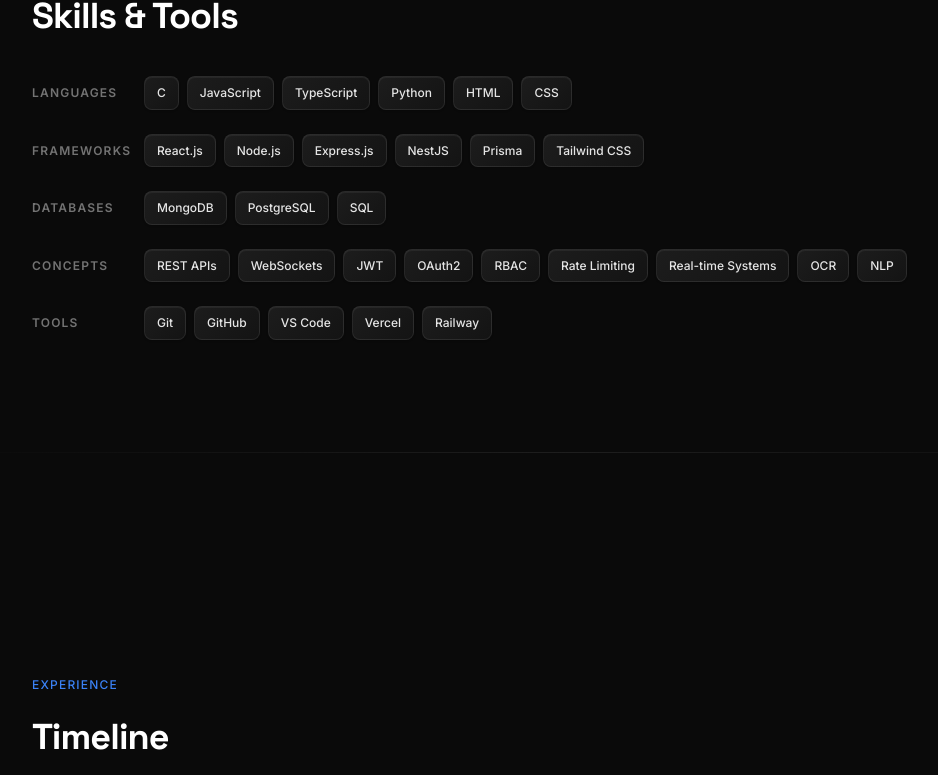
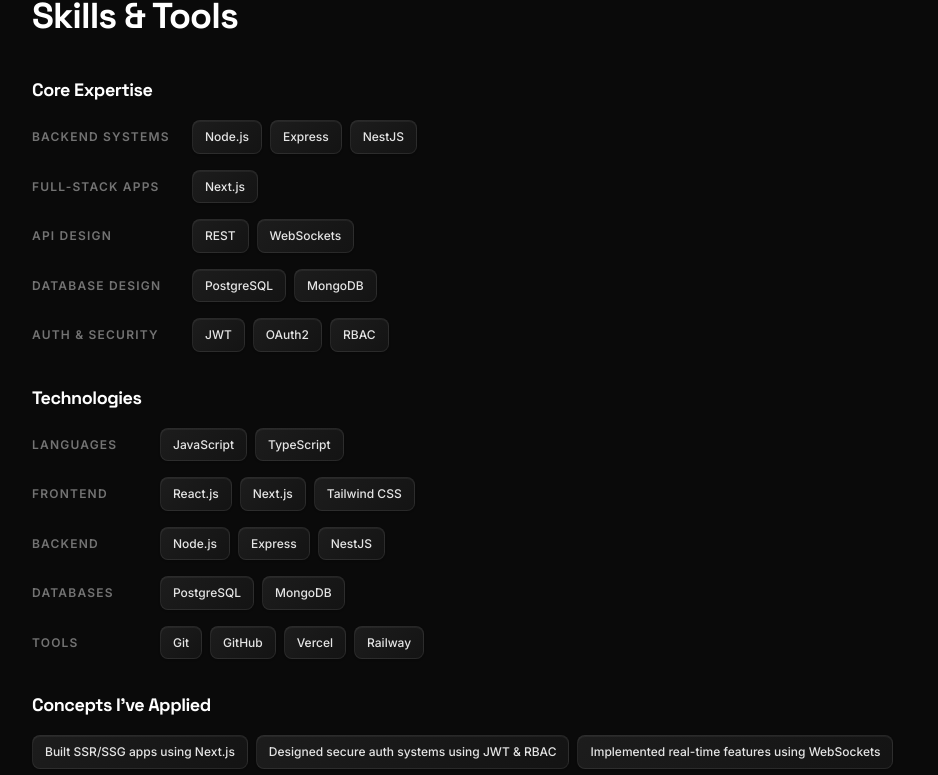
Before and after one commit to ashutoshpandey18/Portfolio-, a Next.js app: page / in a window 1280 px wide. Shown: the part 5229-6004 px from the top of the page, without its empty margins (64-1002 px from the left). Built offline with nearby package versions, Linux system fonts and the light colour scheme.

Commit message:
enhancing and updating

```diff
--- a/components/SkillsTools.tsx
+++ b/components/SkillsTools.tsx
@@ -16,7 +16,9 @@
       ref={chipRef}
       onMouseEnter={() => setIsHovered(true)}
       onMouseLeave={() => setIsHovered(false)}
-      className="skill-chip group relative"
+      className={`skill-chip group relative transition-transform duration-200 ${
+        isHovered ? 'scale-[1.02] shadow-[0_0_18px_rgba(59,130,246,0.18)]' : ''
+      }`}
       style={
         {
           '--spotlight-x': `${spotlight?.x ?? 50}%`,
@@ -41,27 +43,58 @@
 }
 
 export default function SkillsTools() {
-  const categories = [
+  const coreExpertise = [
+    {
+      label: 'Backend Systems',
+      tools: ['Node.js', 'Express', 'NestJS'],
+    },
+    {
+      label: 'Full-Stack Apps',
+      tools: ['Next.js'],
+    },
+    {
+      label: 'API Design',
+      tools: ['REST', 'WebSockets'],
+    },
+    {
+      label: 'Database Design',
+      tools: ['PostgreSQL', 'MongoDB'],
+    },
+    {
+      label: 'Auth & Security',
+      tools: ['JWT', 'OAuth2', 'RBAC'],
+    },
+  ];
+
+  const technologies = [
     {
       label: 'Languages',
-      tools: ['C', 'JavaScript', 'TypeScript', 'Python', 'HTML', 'CSS'],
+      tools: ['JavaScript', 'TypeScript'],
     },
     {
-      label: 'Frameworks',
-      tools: ['React.js', 'Node.js', 'Express.js', 'NestJS', 'Prisma', 'Tailwind CSS'],
+      label: 'Frontend',
+      tools: ['React.js', 'Next.js', 'Tailwind CSS'],
+    },
+    {
+      label: 'Backend',
+      tools: ['Node.js', 'Express', 'NestJS'],
     },
     {
       label: 'Databases',
-      tools: ['MongoDB', 'PostgreSQL', 'SQL'],
-    },
-    {
-      label: 'Concepts',
-      tools: ['REST APIs', 'WebSockets', 'JWT', 'OAuth2', 'RBAC', 'Rate Limiting', 'Real-time Systems', 'OCR', 'NLP'],
+      tools: ['PostgreSQL', 'MongoDB'],
     },
     {
       label: 'Tools',
-      tools: ['Git', 'GitHub', 'VS Code', 'Vercel', 'Railway'],
+      tools: ['Git', 'GitHub', 'Vercel', 'Railway'],
     },
+  ];
+
+  const appliedConcepts = [
+    'Built SSR/SSG apps using Next.js',
+    'Designed secure auth systems using JWT & RBAC',
+    'Implemented real-time features using WebSockets',
+    'Built scalable APIs with rate limiting',
+    'Integrated OCR/NLP features',
   ];
 
   return (
@@ -77,11 +110,17 @@
           </h2>
         </Reveal>
 
-        <div className="space-y-6">
-          {categories.map((cat, i) => (
-            <Reveal key={i} delay={i * 0.08}>
+        <div className="space-y-8">
+          <Reveal>
+            <div className="space-y-4">
+              <h3 className="text-base sm:text-lg font-bold font-space tracking-tight text-white">
+                Core Expertise
+              </h3>
+              <div className="space-y-4">
+                {coreExpertise.map((cat, i) => (
+                  <Reveal key={i} delay={i * 0.06}>
                     <div className="flex flex-col sm:flex-row sm:items-center gap-3 sm:gap-4">
-                <span className="text-xs font-semibold tracking-widest uppercase text-neutral-500 sm:w-24 shrink-0">
+                      <span className="text-xs font-semibold tracking-widest uppercase text-neutral-500 sm:w-36 shrink-0">
                         {cat.label}
                       </span>
                       <div className="flex flex-wrap gap-2">
@@ -94,6 +133,49 @@
                 ))}
               </div>
             </div>
+          </Reveal>
+
+          <Reveal>
+            <div className="space-y-4">
+              <h3 className="text-base sm:text-lg font-bold font-space tracking-tight text-white">
+                Technologies
+              </h3>
+              <div className="space-y-4">
+                {technologies.map((cat, i) => (
+                  <Reveal key={i} delay={i * 0.06}>
+                    <div className="flex flex-col sm:flex-row sm:items-center gap-3 sm:gap-4">
+                      <span className="text-xs font-semibold tracking-widest uppercase text-neutral-500 sm:w-28 shrink-0">
+                        {cat.label}
+                      </span>
+                      <div className="flex flex-wrap gap-2">
+                        {cat.tools.map((tool, j) => (
+                          <SkillChip key={j}>{tool}</SkillChip>
+                        ))}
+                      </div>
+                    </div>
+                  </Reveal>
+                ))}
+              </div>
+            </div>
+          </Reveal>
+
+          <Reveal>
+            <div className="space-y-4">
+              <h3 className="text-base sm:text-lg font-bold font-space tracking-tight text-white">
+                Concepts I&apos;ve Applied
+              </h3>
+              <div className="flex flex-wrap gap-2">
+                {appliedConcepts.map((concept, i) => (
+                  <Reveal key={i} delay={i * 0.06}>
+                    <SkillChip>{concept}</SkillChip>
+                  </Reveal>
+                ))}
+              </div>
+            </div>
+          </Reveal>
+
+        </div>
+      </div>
       <AnimatedDivider className="mt-20 md:mt-28" />
     </section>
   );
```
Lines whose indentation alone changed are shown as unchanged.
